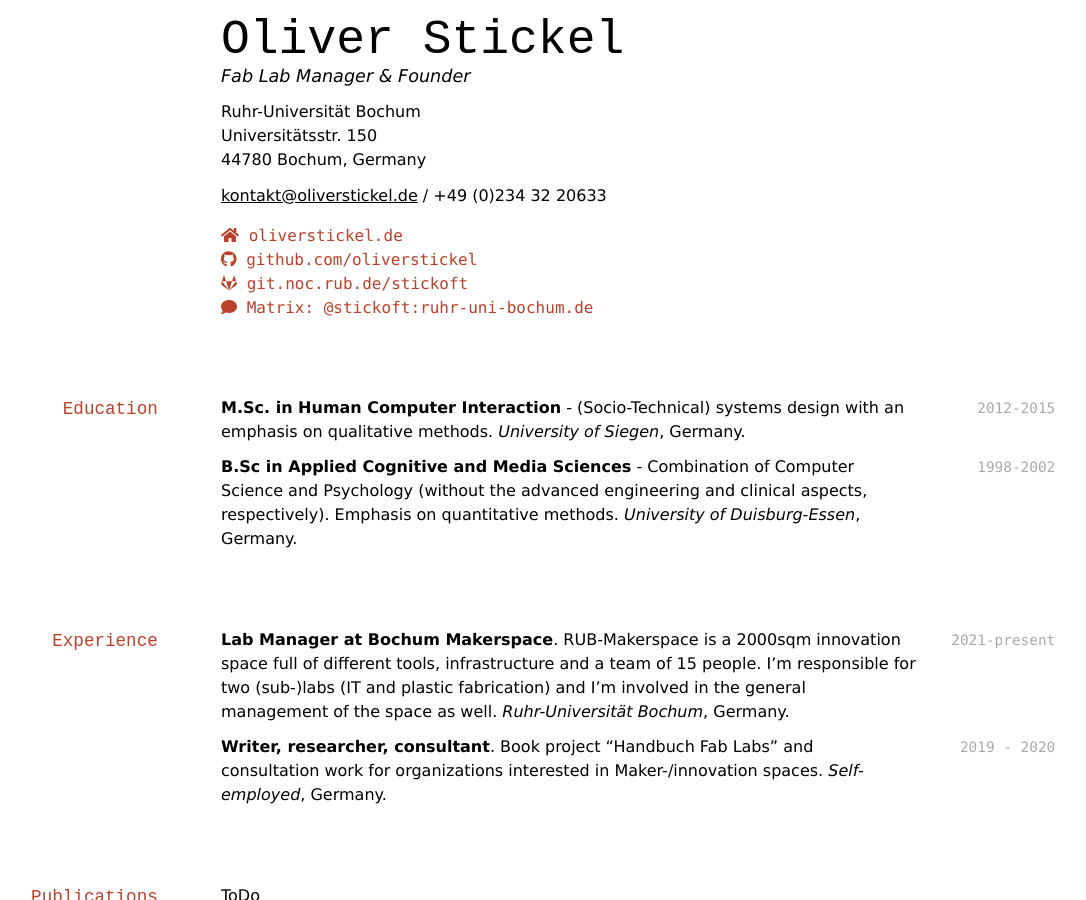
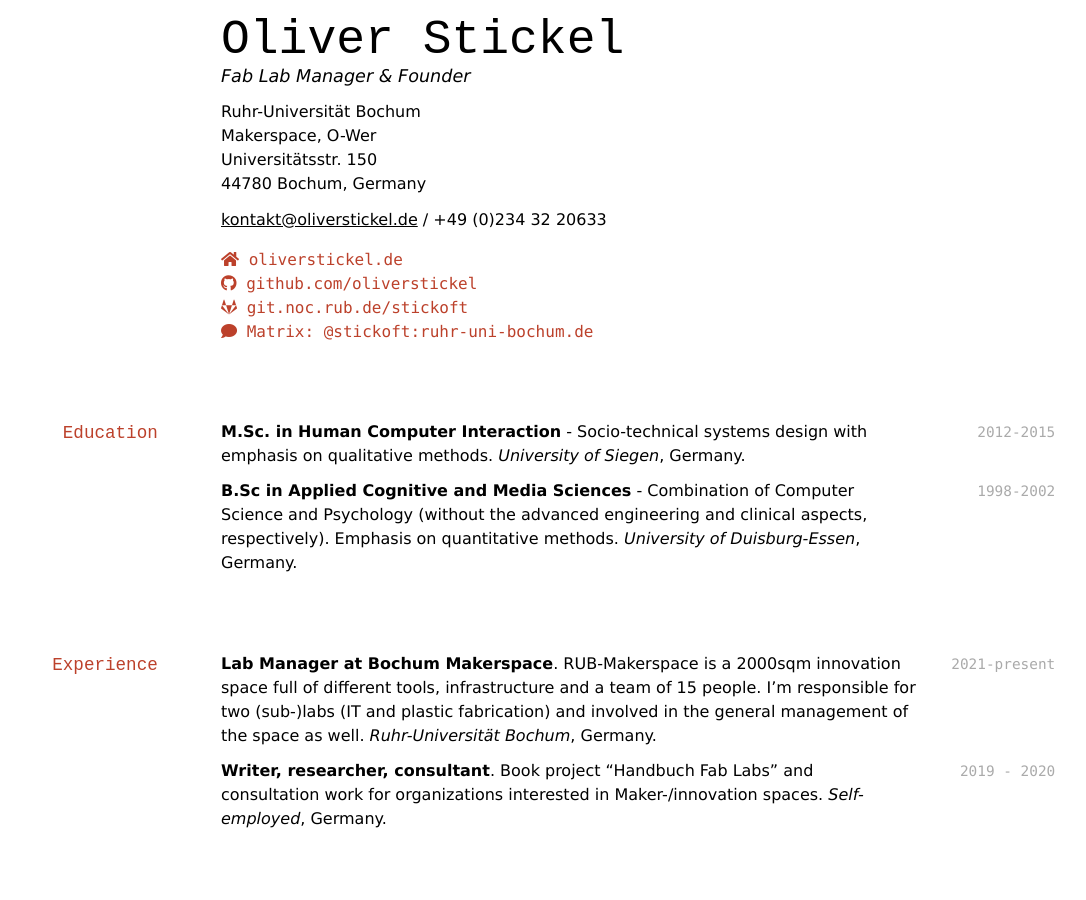
Before and after one commit to oliverstickel/oliverstickel.github.io, a Jekyll site: the page built from index.md, in a window 1280 px wide and 900 px high. Shown: the whole window, without its empty margins (111-1197 px from the left). Built offline with Jekyll 4.4.1, drawn with Linux system fonts in a browser that asks for light colours; nearby versions of some CDN libraries; a style sheet for code colours, icons or effects is not loaded.

Commit message:
Update index.md

```diff
--- a/index.md
+++ b/index.md
@@ -6,6 +6,7 @@ title: Oliver Stickel
 Fab Lab Manager & Founder
 
 Ruhr-Universität Bochum<br/>
+Makerspace, O-Wer<br/>
 Universitätsstr. 150<br/>
 44780 Bochum, Germany<br/>
 
@@ -21,7 +22,7 @@ Universitätsstr. 150<br/>
 ## Education
 
 `2012-2015`
-**M.Sc. in Human Computer Interaction** - (Socio-Technical) systems design with an emphasis on qualitative methods. *University of Siegen*, Germany.
+**M.Sc. in Human Computer Interaction** - Socio-technical systems design with emphasis on qualitative methods. *University of Siegen*, Germany.
 
 `1998-2002`
 **B.Sc in Applied Cognitive and Media Sciences** - Combination of Computer Science and Psychology (without the advanced engineering and clinical aspects, respectively). Emphasis on quantitative methods. *University of Duisburg-Essen*, Germany.
@@ -29,7 +30,7 @@ Universitätsstr. 150<br/>
 ## Experience
 
 `2021-present`
-**Lab Manager at Bochum Makerspace**. RUB-Makerspace is a 2000sqm innovation space full of different tools, infrastructure and a team of 15 people. I'm responsible for two (sub-)labs (IT and plastic fabrication) and I'm involved in the general management of the space as well. *Ruhr-Universität Bochum*, Germany.
+**Lab Manager at Bochum Makerspace**. RUB-Makerspace is a 2000sqm innovation space full of different tools, infrastructure and a team of 15 people. I'm responsible for two (sub-)labs (IT and plastic fabrication) and involved in the general management of the space as well. *Ruhr-Universität Bochum*, Germany.
 
 `2019 - 2020`
 **Writer, researcher, consultant**. Book project "Handbuch Fab Labs" and consultation work for organizations interested in Maker-/innovation spaces. *Self-employed*, Germany.
```
